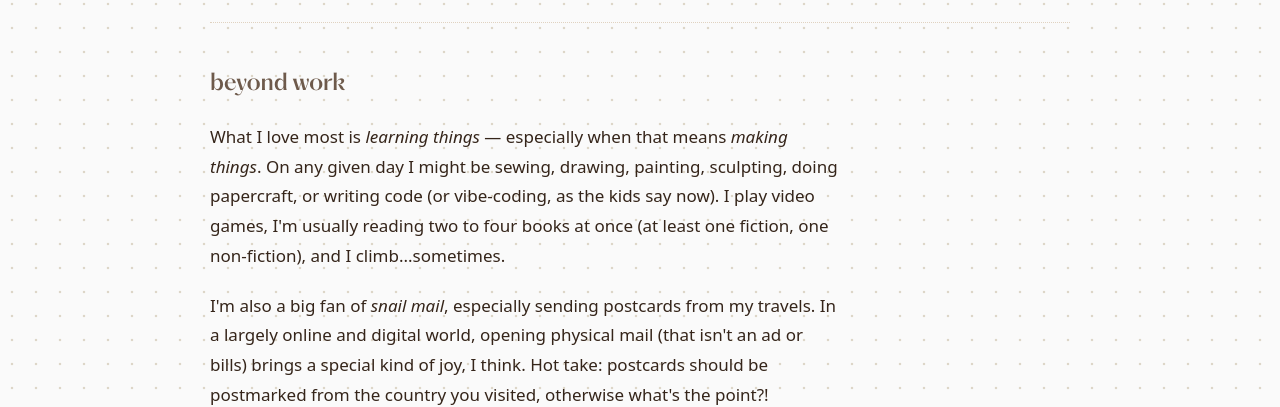
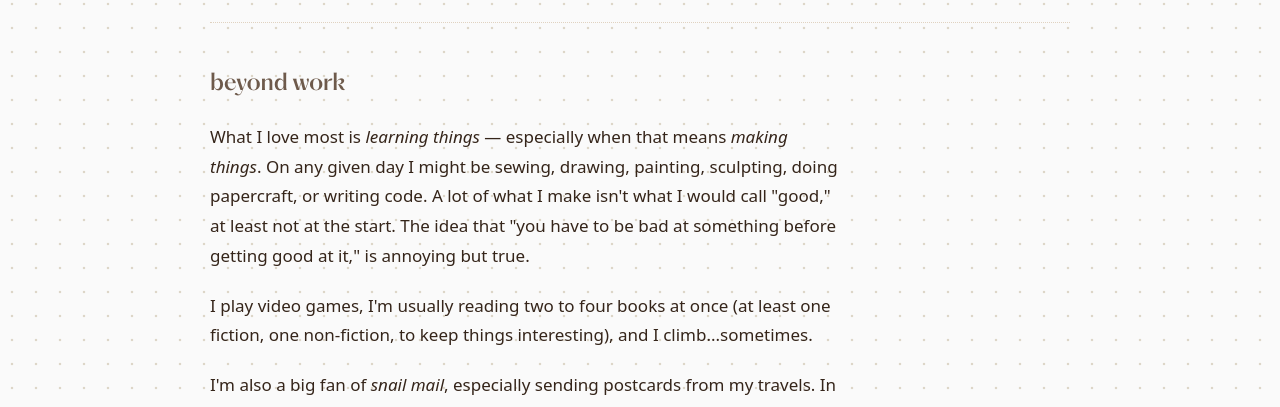
Before and after one commit to smurmus/portfolio, a React (Vite) app: page /about in a window 1280 px wide. Shown: the part 1520-1927 px from the top of the page. Built offline with nearby package versions, Linux system fonts and the light colour scheme; a web font is replaced by a local one.

Commit message:
fix space bar recentering + update about a bit

```diff
--- a/src/components/Board/Board.tsx
+++ b/src/components/Board/Board.tsx
@@ -110,10 +110,10 @@ export default function Board({ items, className }: BoardProps) {
 
   const STEP = 200
 
-  const handleKeyDown = useCallback((e: React.KeyboardEvent) => {
+  const handleKeyDown = useCallback((e: KeyboardEvent) => {
     // Don't pan when focus is on an interactive child (polaroid, sticker, button, link)
     const active = document.activeElement as HTMLElement | null
-    if (active && active !== viewportRef.current) {
+    if (active && active !== viewportRef.current && active !== document.body) {
       const tag = active.tagName
       if (tag === 'BUTTON' || tag === 'A' || tag === 'INPUT' || tag === 'TEXTAREA') return
       const role = active.getAttribute('role')
@@ -132,6 +132,11 @@ export default function Board({ items, className }: BoardProps) {
       case ' ':          e.preventDefault(); recenter();          break
     }
   }, [panBy, recenter])
+
+  useEffect(() => {
+    window.addEventListener('keydown', handleKeyDown)
+    return () => window.removeEventListener('keydown', handleKeyDown)
+  }, [handleKeyDown])
 
   const sparkleCount = useRef(0)
   const [sparkles, setSparkles] = useState<SparkleData[]>([])
@@ -190,7 +195,6 @@ export default function Board({ items, className }: BoardProps) {
       tabIndex={0}
       onPointerDown={onPointerDown}
       onClick={handleClick}
-      onKeyDown={handleKeyDown}
     >
       <div ref={canvasRef} className={styles.canvas}>
         <div className={styles.itemsContainer}>
--- a/src/pages/About.tsx
+++ b/src/pages/About.tsx
@@ -152,7 +152,11 @@ export default function About() {
           <h2 className={styles.sectionHeading} id="beyond-heading">beyond work</h2>
 
           <p className={styles.paragraph}>
-            What I love most is <em>learning things</em> — especially when that means <em>making things</em>. On any given day I might be sewing, drawing, painting, sculpting, doing papercraft, or writing code (or vibe-coding, as the kids say now). I play video games, I'm usually reading two to four books at once (at least one fiction, one non-fiction), and I climb...sometimes.
+            What I love most is <em>learning things</em> — especially when that means <em>making things</em>. On any given day I might be sewing, drawing, painting, sculpting, doing papercraft, or writing code. A lot of what I make isn't what I would call "good," at least not at the start. The idea that "you have to be bad at something before getting good at it," is annoying but true.
+
+          </p>
+          <p className={styles.paragraph}>
+            I play video games, I'm usually reading two to four books at once (at least one fiction, one non-fiction, to keep things interesting), and I climb...sometimes.
           </p>
 
           <p className={styles.paragraph}>
```
